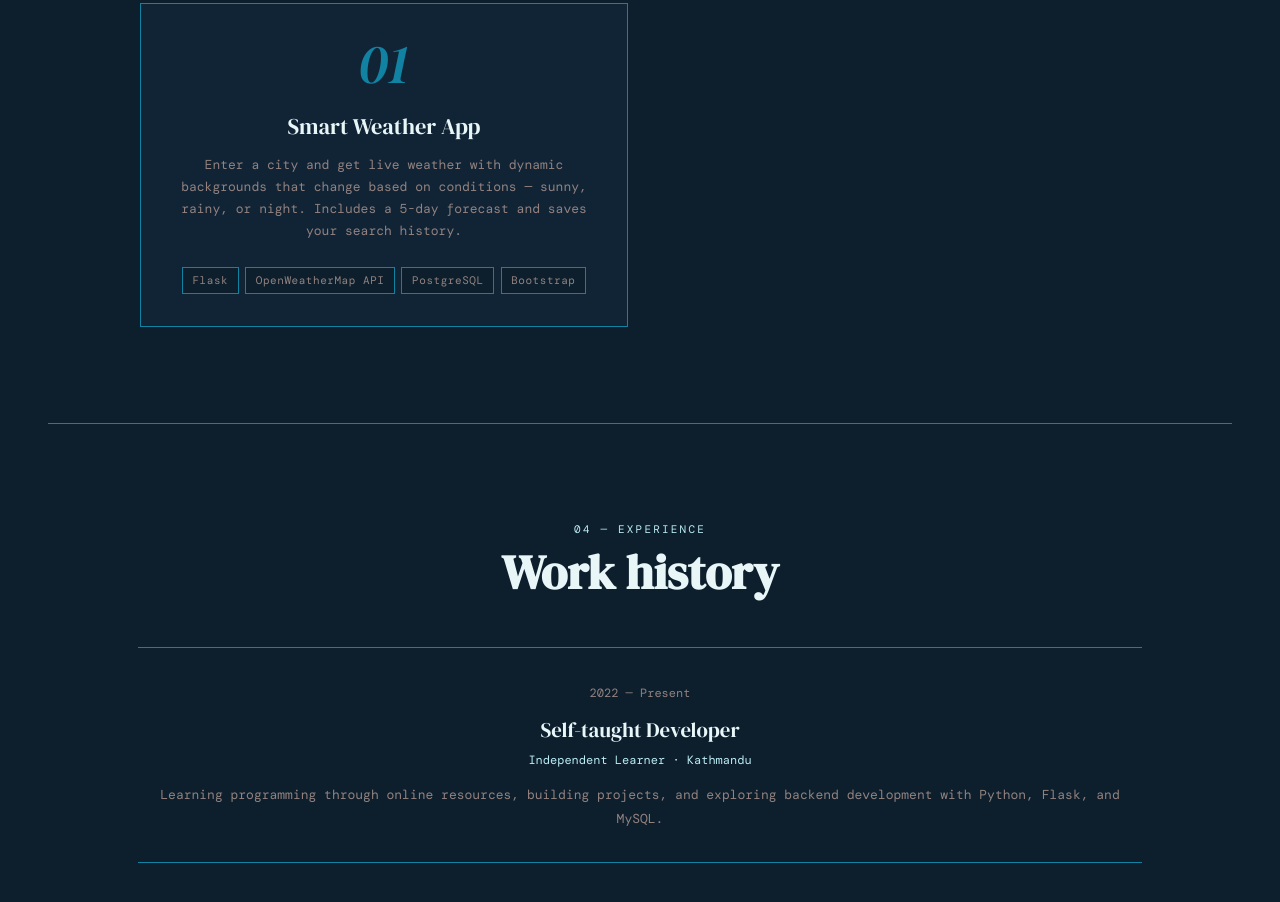
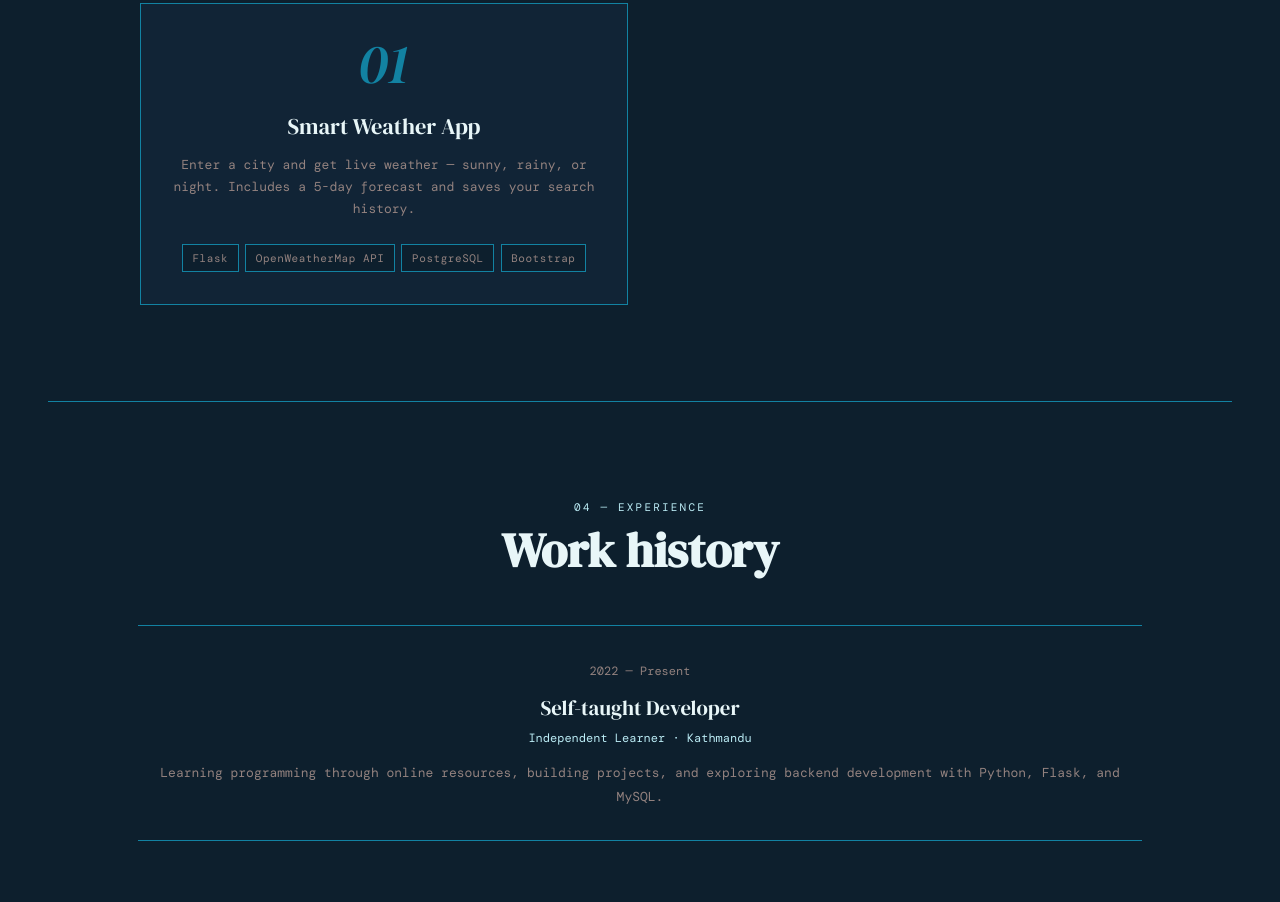
Before and after one commit to KritikaNp/Portfolio-Website, a plain HTML site: page index.html in a window 1280 px wide. Shown: the part 2287-3189 px from the top of the page. Drawn offline with nearby package versions, Linux system fonts and the light colour scheme; a web font is replaced by a local one.

Commit message:
Changes on Projects section

```diff
--- a/index.html
+++ b/index.html
@@ -645,7 +645,7 @@
   <div class="project-card">
     <div class="project-num">01</div>
     <div class="project-title">Smart Weather App</div>
-    <p class="project-desc">Enter a city and get live weather with dynamic backgrounds that change based on conditions — sunny, rainy, or night. Includes a 5-day forecast and saves your search history.</p>
+    <p class="project-desc">Enter a city and get live weather — sunny, rainy, or night. Includes a 5-day forecast and saves your search history.</p>
     <div class="project-tags">
       <span class="tag">Flask</span>
       <span class="tag">OpenWeatherMap API</span>
```
